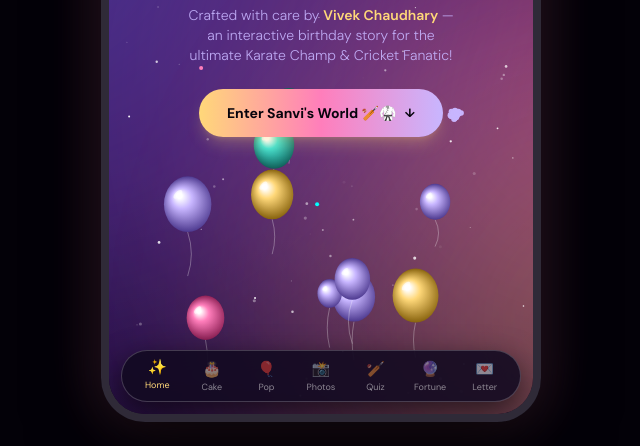
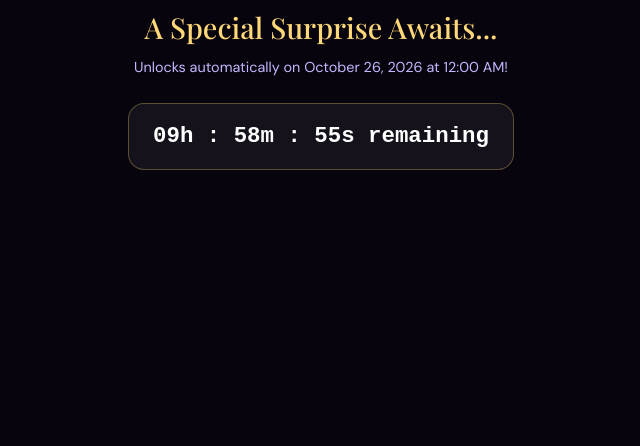
Before and after one commit to Asean-Edits/Sanvi-Birthday, a plain HTML site: page index.html in a window 1280 px wide. Shown: the part 354-800 px from the top of the page, without its empty margins (319-959 px from the left). Drawn offline with nearby package versions, Linux system fonts and the light colour scheme; a web font is replaced by a local one.

Commit message:
Add files via upload

```diff
--- a/index.html
+++ b/index.html
@@ -528,6 +528,20 @@
 </head>
 
 <body>
+
+    <!-- Midnight Countdown Gate Overlay -->
+    <div id="countdownGate"
+        style="position: fixed; inset: 0; background: #07040d; z-index: 9999; display: flex; flex-direction: column; align-items: center; justify-content: center; text-align: center; padding: 24px;">
+        <span style="font-size: 3rem; margin-bottom: 12px;">⏳</span>
+        <h1 style="font-family: 'Playfair Display', serif; font-size: 1.8rem; color: #ffd879; margin-bottom: 8px;">A
+            Special Surprise Awaits...</h1>
+        <p style="font-size: 0.9rem; color: #c8b6ff; margin-bottom: 24px;">Unlocks automatically on October 26, 2026 at
+            12:00 AM!</p>
+        <div id="timerDisplay"
+            style="font-size: 1.4rem; font-weight: bold; color: #ffffff; background: rgba(255,255,255,0.06); padding: 16px 24px; border-radius: 16px; border: 1px solid rgba(255,216,121,0.3); font-family: monospace;">
+            Loading countdown...
+        </div>
+    </div>
 
     <!-- Main Stage Container -->
     <div class="stage-wrapper">
@@ -1021,6 +1035,39 @@
 
     <!-- JAVASCRIPT LOGIC -->
     <script>
+
+        // Countdown Gate Logic
+        function checkUnlockTime() {
+            // Target date: October 26, 2026, 00:00:00
+            const targetDate = new Date('2026-10-26T00:00:00');
+            const now = new Date();
+            const difference = targetDate - now;
+
+            const gate = document.getElementById('countdownGate');
+
+            if (difference <= 0) {
+                // Time has arrived! Hide the gate so she can view the site
+                if (gate) gate.style.display = 'none';
+                return;
+            }
+
+            // Calculate hours, minutes, seconds remaining
+            const hours = Math.floor((difference % (1000 * 60 * 60 * 24)) / (1000 * 60 * 60));
+            const minutes = Math.floor((difference % (1000 * 60 * 60)) / (1000 * 60));
+            const seconds = Math.floor((difference % (1000 * 60)) / 1000);
+
+            // Format numbers with leading zeros
+            const hStr = String(hours).padStart(2, '0');
+            const mStr = String(minutes).padStart(2, '0');
+            const sStr = String(seconds).padStart(2, '0');
+
+            document.getElementById('timerDisplay').textContent = `${hStr}h : ${mStr}m : ${sStr}s remaining`;
+        }
+
+        // Run immediately and update every second
+        setInterval(checkUnlockTime, 1000);
+        checkUnlockTime();
+
         /* ================= 1. AUDIO & SOUND EFFECTS ================= */
         let sfxEnabled = true;
         let audioCtx = null;
```
